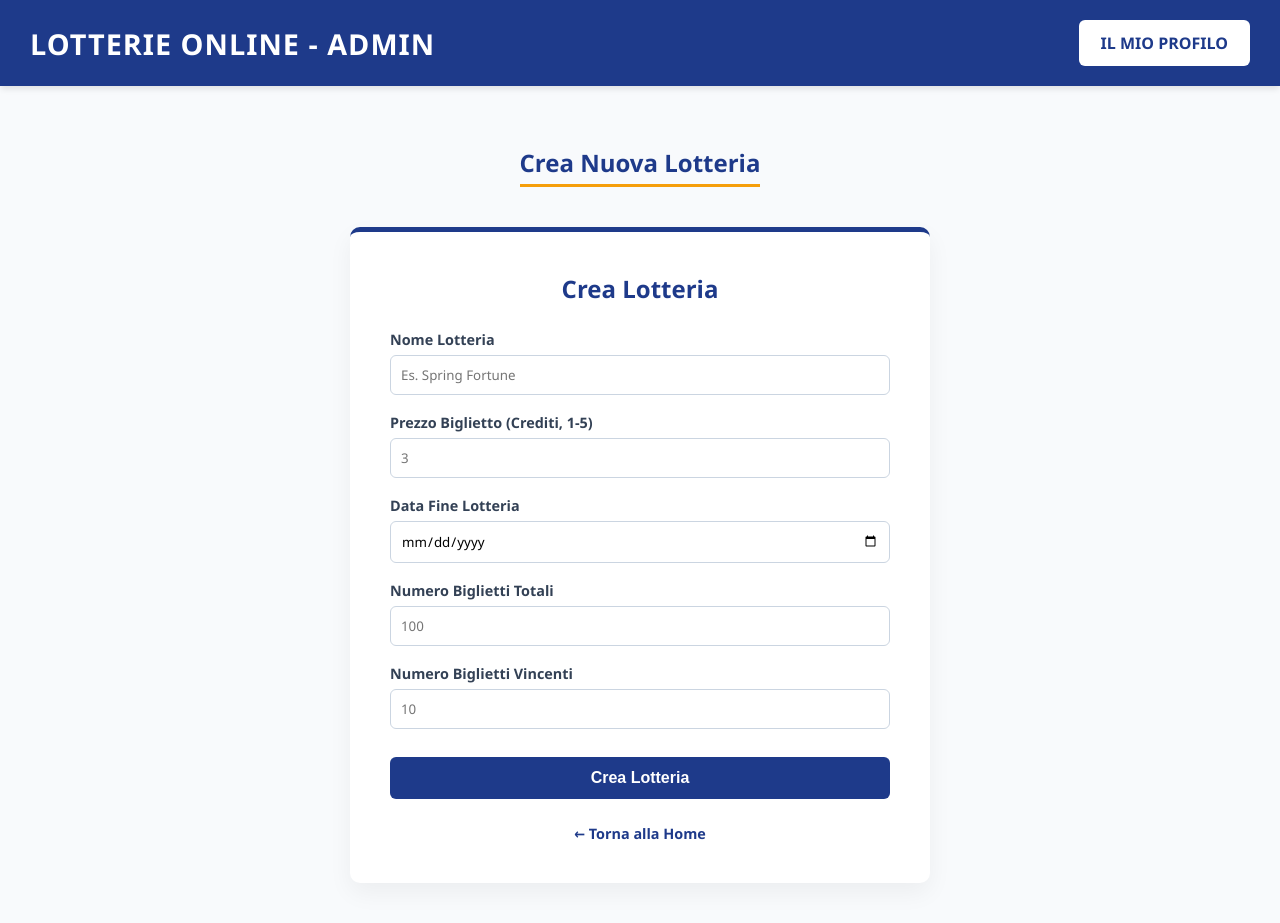
After one commit to Danilo-Volonte/lavoro-informatica---LOTTERIA, a PHP site: page /tuacartella/creaLotteria.php in a window 1280 px wide. The commit adds this page. Run offline with PHP 8.4, Linux system fonts and the light colour scheme; the visitor is signed in with stand-in values (Sample User, id 1).

Commit message:
fatto parte creazione lotteria a seconda degli schemi fatti

```diff
--- /dev/null
+++ b/creaLotteria.php
@@ -0,0 +1,240 @@
+<?php
+session_start();
+require 'connessione.php';
+
+// Controlli di sicurezza: solo admin loggati possono accedere
+if (!isset($_SESSION['id_utente']) || $_SESSION['ruolo'] !== 'admin') {
+    header('Location: login.php');
+    exit;
+}
+
+$messaggio_successo = "";
+$messaggio_errore = "";
+
+// Elaborazione form POST
+if ($_SERVER['REQUEST_METHOD'] === 'POST') {
+    if (isset($_POST['nomeLotteria'], $_POST['prezzoBiglietto'], $_POST['dataFine'], $_POST['bigliettiTotali'], $_POST['bigliettiVincenti'])) {
+        $nome = trim($_POST['nomeLotteria']);
+        $idUtente = $_SESSION['id_utente']; // Usa ID admin dalla sessione
+        $prezzoBiglietto = (float) $_POST['prezzoBiglietto'];
+        $dataFine = $_POST['dataFine'];
+        $bigliettiTotali = (int) $_POST['bigliettiTotali'];
+        $bigliettiVincenti = (int) $_POST['bigliettiVincenti'];
+
+        // Validazioni
+        $percentuale = ($bigliettiTotali > 0) ? (($bigliettiVincenti / $bigliettiTotali) * 100) : 0;
+        if (empty($nome) || $prezzoBiglietto < 1 || $prezzoBiglietto > 5 || $bigliettiTotali <= 0 || $bigliettiVincenti <= 0 || $percentuale < 10 || strtotime($dataFine) <= time()) {
+            $messaggio_errore = "Dati invalidi: nome obbligatorio, prezzo 1-5 crediti, biglietti positivi, % vincenti >=10%, data futura.";
+        } else {
+            $dataInizio = date('Y-m-d');
+            try {
+                $pdo = new PDO($conn_str, $conn_usr, $conn_psw);
+                $pdo->setAttribute(PDO::ATTR_ERRMODE, PDO::ERRMODE_EXCEPTION);
+
+                $sql = "INSERT INTO lotteria (nome, id_utente, prezzo_biglietto, data_inizio, data_fine, n_biglietti_tot, n_biglietti_vincenti, aperta) VALUES (:nome, :id_u, :prez_b, :data_inizio, :data_fine, :bigl_tot, :bigl_vinc, 1)";
+                $stmt = $pdo->prepare($sql);
+                $stmt->bindParam(':nome', $nome, PDO::PARAM_STR);
+                $stmt->bindParam(':id_u', $idUtente, PDO::PARAM_INT);
+                $stmt->bindParam(':prez_b', $prezzoBiglietto, PDO::PARAM_STR);
+                $stmt->bindParam(':data_inizio', $dataInizio, PDO::PARAM_STR);
+                $stmt->bindParam(':data_fine', $dataFine, PDO::PARAM_STR);
+                $stmt->bindParam(':bigl_tot', $bigliettiTotali, PDO::PARAM_INT);
+                $stmt->bindParam(':bigl_vinc', $bigliettiVincenti, PDO::PARAM_INT);
+                $stmt->execute();
+
+                $messaggio_successo = "Lotteria '$nome' creata con successo!";
+            } catch (PDOException $e) {
+                $messaggio_errore = "Errore database: " . $e->getMessage();
+            }
+        }
+    } else {
+        $messaggio_errore = "Dati mancanti per la creazione della lotteria.";
+    }
+}
+
+$is_logged_in = isset($_SESSION['id_utente']);
+?>
+
+<!DOCTYPE html>
+<html lang="it">
+<head>
+    <meta charset="UTF-8">
+    <meta name="viewport" content="width=device-width, initial-scale=1.0">
+    <title>Crea Lotteria - Admin</title>
+    <style>
+        /* ====== PALETTE E STILI GLOBALI ====== */
+        :root {
+            --primary: #1e3a8a;
+            --primary-hover: #1e40af;
+            --accent: #f59e0b;
+            --bg-color: #f8fafc;
+            --card-bg: #ffffff;
+            --text-main: #334155;
+            --text-light: #64748b;
+        }
+
+        body {
+            font-family: 'Segoe UI', Tahoma, Geneva, Verdana, sans-serif;
+            margin: 0;
+            background-color: var(--bg-color);
+            color: var(--text-main);
+        }
+
+        /* HEADER */
+        .header {
+            background-color: var(--primary);
+            color: white;
+            padding: 20px 30px;
+            display: flex;
+            justify-content: space-between;
+            align-items: center;
+            box-shadow: 0 4px 6px -1px rgba(0, 0, 0, 0.1);
+        }
+        .header h1 { margin: 0; font-size: 1.8rem; letter-spacing: 1px; }
+
+        /* BOTTONI GENERALI */
+        .btn {
+            background-color: var(--card-bg);
+            color: var(--primary);
+            padding: 10px 20px;
+            text-decoration: none;
+            border-radius: 6px;
+            font-weight: bold;
+            transition: all 0.3s ease;
+            border: 2px solid transparent;
+        }
+        .btn:hover { background-color: #e2e8f0; }
+
+        /* CONTENITORE PRINCIPALE */
+        .container { max-width: 900px; margin: 40px auto; padding: 0 20px; text-align: center; }
+
+        .section-title {
+            display: inline-block;
+            font-size: 1.5rem;
+            color: var(--primary);
+            border-bottom: 3px solid var(--accent);
+            padding-bottom: 5px;
+            margin-bottom: 40px;
+            font-weight: bold;
+        }
+
+        /* FORM */
+        .form-container {
+            background-color: var(--card-bg);
+            padding: 40px;
+            border-radius: 10px;
+            box-shadow: 0 10px 25px rgba(0,0,0,0.05);
+            width: 100%;
+            max-width: 500px;
+            margin: 0 auto;
+            border-top: 5px solid var(--primary);
+        }
+
+        .form-container h2 { margin-top: 0; color: var(--primary); text-align: center; margin-bottom: 25px; }
+
+        .form-group { margin-bottom: 18px; text-align: left; }
+        .form-group label { display: block; margin-bottom: 6px; font-weight: 600; font-size: 0.9rem; color: var(--text-main); }
+        .form-group input, .form-group select {
+            width: 100%;
+            padding: 10px;
+            border: 1px solid #cbd5e1;
+            border-radius: 6px;
+            box-sizing: border-box;
+            font-family: inherit;
+            transition: border-color 0.2s;
+        }
+        .form-group input:focus, .form-group select:focus { outline: none; border-color: var(--primary); box-shadow: 0 0 0 3px rgba(30, 58, 138, 0.1); }
+
+        .btn-submit {
+            background-color: var(--primary);
+            color: white;
+            border: none;
+            padding: 12px;
+            width: 100%;
+            border-radius: 6px;
+            font-size: 1rem;
+            font-weight: bold;
+            cursor: pointer;
+            transition: background-color 0.3s;
+            margin-top: 10px;
+        }
+        .btn-submit:hover { background-color: var(--primary-hover); }
+
+        /* MESSAGGI */
+        .msg-success { background-color: #d1fae5; color: #065f46; padding: 12px; border-radius: 6px; margin-bottom: 20px; border-left: 4px solid #10b981; font-size: 0.9rem; }
+        .msg-errore { background-color: #fef2f2; color: #b91c1c; padding: 12px; border-radius: 6px; margin-bottom: 20px; border-left: 4px solid #ef4444; font-size: 0.9rem; }
+
+        /* LINK INFERIORI */
+        .links { margin-top: 25px; text-align: center; font-size: 0.9rem; }
+        .links a { color: var(--primary); text-decoration: none; font-weight: 600; transition: color 0.2s; }
+        .links a:hover { color: var(--accent); text-decoration: underline; }
+
+        /* RESPONSIVE */
+        @media (max-width: 600px) {
+            .container { padding: 0 10px; }
+            .form-container { padding: 20px; }
+        }
+    </style>
+</head>
+<body>
+
+    <header class="header">
+        <h1>LOTTERIE ONLINE - ADMIN</h1>
+        <?php if ($is_logged_in): ?>
+            <a href="profilo.php" class="btn">IL MIO PROFILO</a>
+        <?php else: ?>
+            <a href="login.php" class="btn">ACCEDI</a>
+        <?php endif; ?>
+    </header>
+
+    <div class="container">
+        <h2 class="section-title">Crea Nuova Lotteria</h2>
+
+        <div class="form-container">
+            <h2>Crea Lotteria</h2>
+
+            <?php if (!empty($messaggio_successo)): ?>
+                <div class="msg-success"><?php echo htmlspecialchars($messaggio_successo); ?></div>
+            <?php endif; ?>
+
+            <?php if (!empty($messaggio_errore)): ?>
+                <div class="msg-errore"><?php echo htmlspecialchars($messaggio_errore); ?></div>
+            <?php endif; ?>
+
+            <form method="POST" action="creaLotteria.php">
+                <div class="form-group">
+                    <label for="nomeLotteria">Nome Lotteria</label>
+                    <input type="text" id="nomeLotteria" name="nomeLotteria" required placeholder="Es. Spring Fortune">
+                </div>
+
+                <div class="form-group">
+                    <label for="prezzoBiglietto">Prezzo Biglietto (Crediti, 1-5)</label>
+                    <input type="number" id="prezzoBiglietto" name="prezzoBiglietto" min="1" max="5" required placeholder="3">
+                </div>
+
+                <div class="form-group">
+                    <label for="dataFine">Data Fine Lotteria</label>
+                    <input type="date" id="dataFine" name="dataFine" required>
+                </div>
+
+                <div class="form-group">
+                    <label for="bigliettiTotali">Numero Biglietti Totali</label>
+                    <input type="number" id="bigliettiTotali" name="bigliettiTotali" min="1" required placeholder="100">
+                </div>
+
+                <div class="form-group">
+                    <label for="bigliettiVincenti">Numero Biglietti Vincenti</label>
+                    <input type="number" id="bigliettiVincenti" name="bigliettiVincenti" min="1" required placeholder="10">
+                </div>
+
+                <button type="submit" class="btn-submit">Crea Lotteria</button>
+            </form>
+
+            <div class="links">
+                <a href="index.php">&larr; Torna alla Home</a>
+            </div>
+        </div>
+    </div>
+
+</body>
+</html>
```
Also changed, not shown: datiCreazioneLotteria.php (added, +186 -0 lines), profilo.php (+7 -0 lines).
